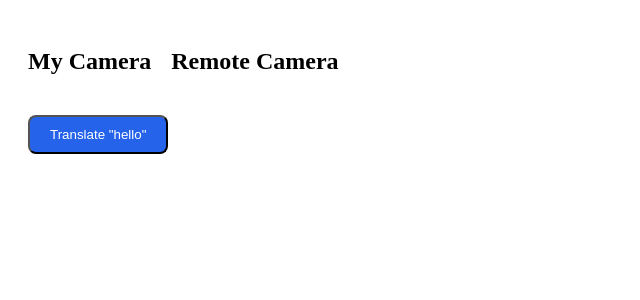
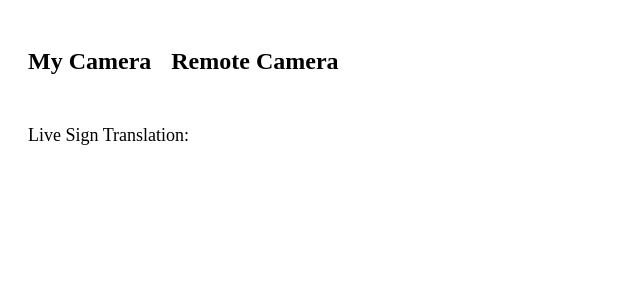
Before and after one commit to SoufianeMaakouk/VCSL, a React (Vite) app in the folder frontend/: page / in a window 1280 px wide. Shown: the top 300 px of the page, without its empty margins (0-640 px from the left). Built offline with nearby package versions, Linux system fonts and the light colour scheme; no server answers.

Commit message:
Update App.tsx

```diff
--- a/frontend/src/App.tsx
+++ b/frontend/src/App.tsx
@@ -8,20 +8,21 @@ export default function App() {
 
   const wsRef = useRef<WebSocket | null>(null);
   const peerRef = useRef<Peer.Instance | null>(null);
+  const recognitionRef = useRef<SpeechRecognition | null>(null);
 
   useEffect(() => {
-    // get webcam
+    // 1️⃣ Get webcam and microphone
     navigator.mediaDevices.getUserMedia({ video: true, audio: true }).then((s) => {
       setStream(s);
 
-      // connect websocket to signaling server
-      const ws = new WebSocket("wss://translator-service-production-dce4.up.railway.app/live-translate");
+      // 2️⃣ Connect to signaling server
+      const ws = new WebSocket("https://vcsl.onrender.com");
       wsRef.current = ws;
 
       ws.onopen = () => {
         console.log("Connected to signaling server");
 
-        // create initiator peer
+        // 3️⃣ Create initiator peer
         const peer = new Peer({ initiator: true, trickle: false, stream: s });
         peer.on("signal", (signal) => {
           ws.send(JSON.stringify({ type: "offer", signal }));
@@ -33,7 +34,6 @@ export default function App() {
       ws.onmessage = (event) => {
         const data = JSON.parse(event.data);
         if (data.type === "offer") {
-          // create peer when receiving offer
           const peer = new Peer({ initiator: false, trickle: false, stream: s });
           peer.on("signal", (signal) => {
             ws.send(JSON.stringify({ type: "answer", signal }));
@@ -45,17 +45,46 @@ export default function App() {
           peerRef.current.signal(data.signal);
         }
       };
+
+      // 4️⃣ Start speech recognition
+      const SpeechRecognition = (window as any).SpeechRecognition || (window as any).webkitSpeechRecognition;
+      if (SpeechRecognition) {
+        const recognition = new SpeechRecognition();
+        recognition.continuous = true;
+        recognition.interimResults = true;
+        recognition.lang = "en-US";
+
+        recognition.onresult = async (event: SpeechRecognitionEvent) => {
+          const transcript = Array.from(event.results)
+            .map((result) => result[0].transcript)
+            .join("")
+            .trim()
+            .toLowerCase();
+
+          if (transcript) {
+            callTranslator(transcript);
+          }
+        };
+
+        recognition.start();
+        recognitionRef.current = recognition;
+      } else {
+        console.warn("SpeechRecognition API not supported in this browser.");
+      }
     });
   }, []);
 
-  // --- Translator test function ---
-  const callTranslator = async () => {
+  // Translator API call
+  const callTranslator = async (text: string) => {
     try {
-      const res = await fetch("https://translator-service-production-dce4.up.railway.app/translate", {
-        method: "POST",
-        headers: { "Content-Type": "application/json" },
-        body: JSON.stringify({ text: "hello" }),
-      });
+      const res = await fetch(
+        "https://translator-service-production-dce4.up.railway.app/translate",
+        {
+          method: "POST",
+          headers: { "Content-Type": "application/json" },
+          body: JSON.stringify({ text }),
+        }
+      );
       const data = await res.json();
       setSign(data.sign);
     } catch (err) {
@@ -78,17 +107,9 @@ export default function App() {
       </div>
 
       <div>
-        <button
-          onClick={callTranslator}
-          style={{ padding: "10px 20px", background: "#2563eb", color: "white", borderRadius: "8px" }}
-        >
-          Translate "hello"
-        </button>
-        {sign && (
-          <p style={{ marginTop: "10px", fontSize: "18px" }}>
-            Translation: <strong>{sign}</strong>
-          </p>
-        )}
+        <p style={{ marginTop: "10px", fontSize: "18px" }}>
+          Live Sign Translation: <strong>{sign}</strong>
+        </p>
       </div>
     </div>
   );
```
